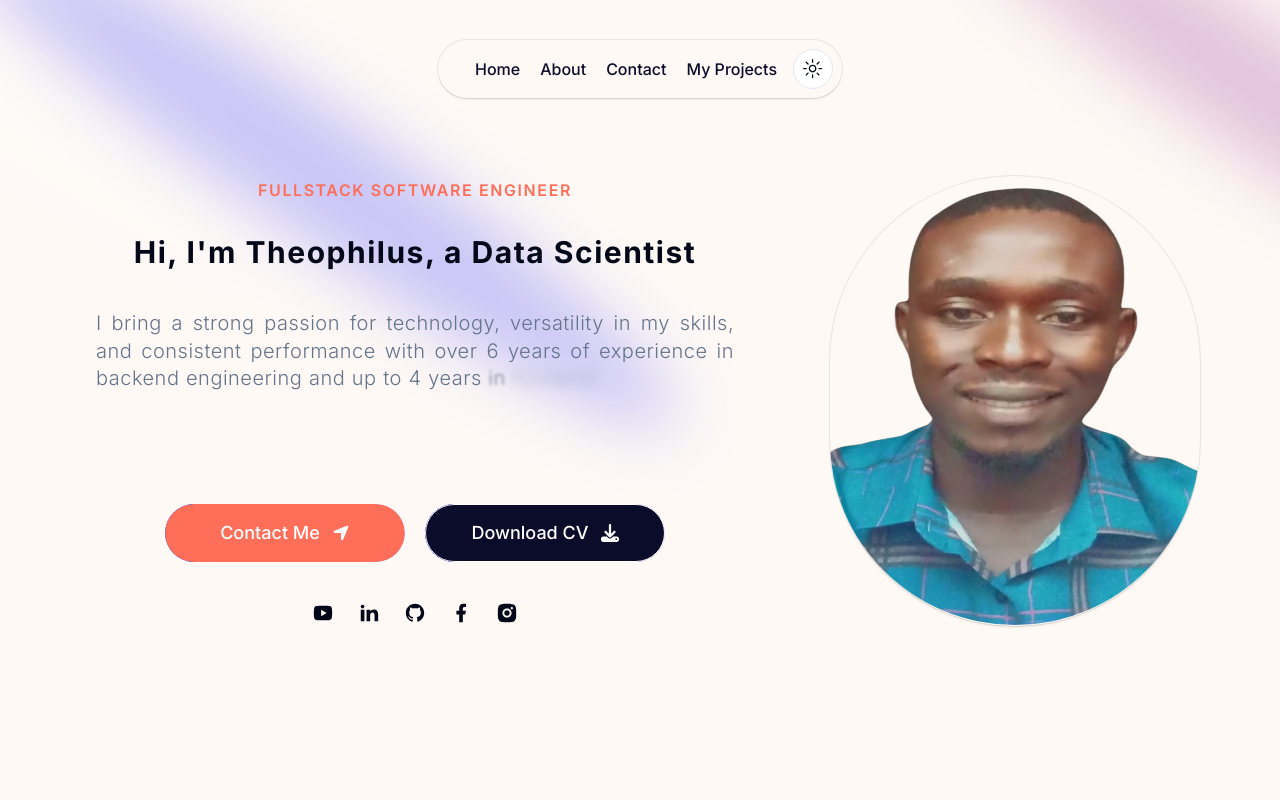
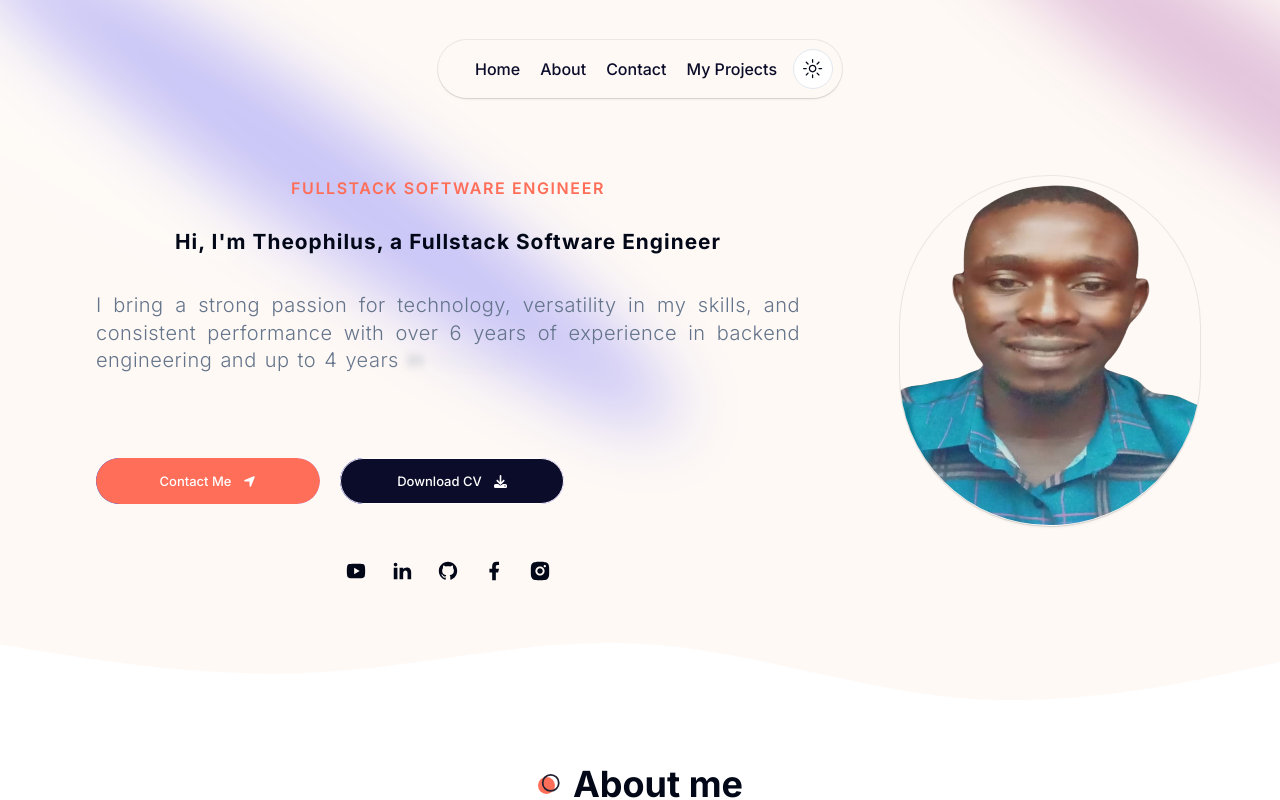
Before and after one commit to TheSoftNode/personal-portfolio, a Next.js app: page / in a window 1280 px wide. Shown: the top 800 px of the page. Built offline with nearby package versions, Linux system fonts and the light colour scheme.

Commit message:
Further styles to adapter to different screens

```diff
--- a/app/globals.css
+++ b/app/globals.css
@@ -64,6 +64,7 @@
   * {
     @apply border-border;
   }
+
   body {
     @apply bg-background text-foreground;
   }
@@ -73,7 +74,7 @@
   }
 
   .h1 {
-    @apply text-[16px] leading-[20px] xlg:text-[220%] xlg:leading-[65px] md:text-3xl xl:text-[65px] xl:leading-[78px]  font-bold;
+    @apply text-[16px] md:text-[120%] leading-[20px] xlg:text-[160%] xlg:leading-[65px] lgm:text-[130%] lg:text-[110%] xl:text-[180%] xl:leading-[78px] font-bold;
   }
 
   .section-title {
--- a/components/Hero.tsx
+++ b/components/Hero.tsx
@@ -3,8 +3,6 @@ import MagicButton from './ui/MagicButton';
 import { Spotlight } from './ui/Spotlight'
 import { TextGenerateEffect } from './ui/text-generate-effect';
 import Socials from './Socials';
-import { RiBriefcase4Fill, RiTeamFill, RiTodoFill } from 'react-icons/ri';
-import Badge from './Badge';
 import DevImg from './DevImg';
 
 type Props = {}
@@ -14,7 +12,7 @@ const words = `I bring a strong passion for technology, versatility in my skills
 const Hero = (props: Props) =>
 {
     return (
-        <div className='py-24  dark:lg:h-[820px] lg:h-[890px] xl:h-[930px] dark:xl:h-[930px] md:h-[850px] dark:md:h-[760px] dark:xm:h-[900px] xm:h-[970px] sm:h-[920px] dark:sm:h-[810px] h-[1030px] dark:h-[970px] lg:px-10 w-full bg-hero bg-no-repeat bg-bottom bg-cover dark:bg-none'>
+        <div className='py-24 dark:lg:h-[700px] lg:h-[740px] xlg:h-[750px] dark:xlg:h-[680px] lgm:h-[700px] dark:lgm:h-[650px] xl:h-[930px] dark:xl:h-[850px] md:h-[750px] dark:md:h-[670px] dark:xm:h-[700px] xm:h-[750px] sm:h-[720px] dark:sm:h-[680px] h-[780px] dark:h-[730px] lg:px-10 w-full bg-hero bg-no-repeat bg-bottom bg-cover dark:bg-none'>
             <div>
                 <Spotlight className="-top-40 -left-10
                 md:-left-32 md:-top-20 h-screen" fill="white" />
@@ -24,33 +22,23 @@ const Hero = (props: Props) =>
                 w-[50vw]" fill="blue" />
             </div>
 
-            {/* <div className="h-[84vh] pb-16 w-full dark:bg-black-100 bg-[#fef9f5]
-            dark:bg-grid-white/[0.3] bg-grid-black/[0.2]
-            flex items-center justify-center absolute top-0 left-0 "> */}
-            {/* Radial gradient for the container to give a faded look */}
-            {/* <div className="absolute pointer-events-none
-                inset-0 flex items-center justify-center
-                dark:bg-black-100 bg-[#fef9f5]
-                [mask-image:radial-gradient(ellipse_at_center,
-                transparent_20%,black)]" /> */}
-            {/* </div> */}
 
-            <div className="flex justify-center lg:justify-between gap-x-20  relative sm:px-14 my-20 z-10">
-                <div className="max-w-[89vw] md:max-w-2xl lg:max-w-[55vw]
+            <div className="flex justify-center lg:justify-between gap-x-20  relative md:px-14 my-20 z-10">
+                <div className="max-w-[88vw] md:max-w-[95vw] lg:max-w-[55vw]
                 flex flex-col items-center justify-center">
                     <h2 className="uppercase tracking-widest
-                    text-md font-semibold mb-8 text-center max-w-80 text-[#FE6E58]">
+                    text-md xl:text-2xl font-semibold mb-8 text-center max-w-[22rem] text-[#FE6E58]">
                         FullStack Software Engineer
                     </h2>
 
                     <p className="h1 text-center md:tracking-wider mb-6 dark:text-white">
                         {/* <p className="text-center md:tracking-wider mb-4
                     text-sm md:text-lg lg:text-2xl"> */}
-                        Hi, I&apos;m Theophilus, a Data Scientist
+                        Hi, I&apos;m Theophilus, a Fullstack Software Engineer
                     </p>
 
                     <TextGenerateEffect
-                        className="text-justify text-[12px] md:text-[16px] lg:text-xl leading-[20px] subtitle  mb-7 md:mb-0"
+                        className="text-justify xm:text-[110%] sm:text-[120%]  md:text-[150%] lg:text-xl xl:text-[180%] leading-[20px] subtitle  mb-7 md:mb-0"
                         words={words}
                     />
 
@@ -59,13 +47,13 @@ const Hero = (props: Props) =>
                         Hi, I&apos;m Theophilus, a Fullstack Software Engineer
                     </p> */}
 
-                    <div className="flex gap-5 mb-10">
+                    <div className="flex gap-5 mb-10 lg:w-full">
                         <a href="#about">
                             <MagicButton
                                 title="Contact Me"
                                 icon={<FaLocationArrow />}
                                 position="right"
-                                otherClasses="bg-[#FE6E58]"
+                                otherClasses="bg-[#FE6E58] hover:bg-[#D04F4A]"
                             />
                         </a>
                         <a href="#about">
@@ -73,59 +61,26 @@ const Hero = (props: Props) =>
                                 title="Download CV"
                                 icon={<FaDownload />}
                                 position="right"
-                                otherClasses="bg-black-100 border border-white"
+                                otherClasses="bg-black-100 border border-white hover:bg-[#03062B]"
                             />
                         </a>
                     </div>
 
                     {/* Socials */}
                     <Socials
-                        containerStyles="flex gap-x-6 mx-auto xl:mx-0 "
+                        containerStyles="flex w-full justify-center gap-x-6 mx-auto xl:mx-0 mt-4 md:mb-2"
                         iconStyles="text-foreground text-[22px] hover:text-[#FE6E58] transition-all"
                     />
                 </div>
 
                 <div className="hidden lg:flex relative">
-                    {/* Badge */}
-                    {/* <Badge
-                        containerStyles="absolute top-[20%] -left-[5rem]"
-                        icon={<RiBriefcase4Fill />}
-                        endCountNum={3}
-                        badgeText="Years of experience"
-                    /> */}
 
-                    {/* Badge2 */}
-                    {/* <Badge
-                        containerStyles="absolute top-[70%] -left-[1rem]"
-                        icon={<RiTeamFill />}
-                        endCountNum={6}
-                        badgeText="Happy Clients"
-                        endCountText="k"
-                    /> */}
-
-                    {/* Badge3 */}
-                    {/* <Badge
-                        containerStyles="absolute top-[63%] -right-8"
-                        icon={<RiTodoFill />}
-                        endCountNum={6}
-                        badgeText="Finished Projects"
-                        endCountText="k"
-                    /> */}
-                    {/* <div className="bg-hero_shape2_light dark:bg-hero_shape2_dark w-[500px] h-[400px] bg-no-repeat absolute -top-1 -right-2"></div> */}
                     <DevImg
-                        containerStyles=" w-[370px] h-[450px] xl:w-[500px] xl:h-[600px] relative pt-20 "
+                        containerStyles=" w-[300px] h-[350px] xlg:w-[400px] xlg:h-[450px] xl:w-[500px] xl:h-[600px] relative pt-0 "
                         imgSrc="/hero/theo2-removebg.png"
                         imgStyles="border-b relative w-[370px] h-[400px]  border-transparent ml-4 dark:border-white/[0.2] rounded-full dark:bg-black-100 bg-[#fef9f5] shadow-[0px_2px_3px_-1px_rgba(0,0,0,0.1),0px_1px_0px_0px_rgba(25,28,33,0.02),0px_0px_0px_1px_rgba(25,28,33,0.08)] items-center justify-center"
                     />
-                    {/* <Image
-                        src="/hero/theo2-removebg.png"
-                        width={350}
-                        height={380}
-                        alt="Picture of the author"
-                        // objectFit="cover"
-                        className="border-b rounded-full"
-                        // className="border-b relative w-[350px] h-[380px] border-transparent ml-5 dark:border-white/[0.2] rounded-full dark:bg-black-100 bg-[#fef9f5] shadow-[0px_2px_3px_-1px_rgba(0,0,0,0.1),0px_1px_0px_0px_rgba(25,28,33,0.02),0px_0px_0px_1px_rgba(25,28,33,0.08)] z-[5000] items-center justify-center"
-                    /> */}
+
                 </div>
 
             </div>
--- a/components/ui/MagicButton.tsx
+++ b/components/ui/MagicButton.tsx
@@ -17,11 +17,11 @@ const MagicButton: FC<Props> = ({
 }) =>
 {
     return (
-        <button className="relative inline-flex sm:h-[3.6rem] h-[2.7rem] w-full overflow-hidden
-        rounded-full p-[0px] focus:outline-none md:w-60 md:mt-10">
+        <button className="relative inline-flex sm:h-[2.9rem] h-[2.7rem] w-[8.8rem] overflow-hidden
+        rounded-full  focus:outline-none sm:w-[14rem]  xm:w-[9rem]  md:mt-10">
             <span className="absolute inset-[-1000%] animate-[spin_2s_linear_infinite] bg-[conic-gradient(from_90deg_at_50%_50%,#E2CBFF_0%,#393BB2_50%,#E2CBFF_100%)]" />
             <span className={`inline-flex h-full w-full cursor-pointer items-center justify-center rounded-full
-             sm:text-lg text-[13px] leading-[20px] font-medium text-white backdrop-blur-3xl gap-3 sm:gap-3 sm:px-4 px-2
+             sm:text-md text-[13px] leading-[20px] font-medium text-white backdrop-blur-3xl gap-3 sm:gap-3 px-2
                 ${otherClasses}`}
             >
                 {position === "left" && icon}
--- a/tailwind.config.ts
+++ b/tailwind.config.ts
@@ -27,11 +27,12 @@ const config = {
     },
     screens: {
       xs: "200px",
-      xm: "350px",
+      xm: "400px",
       sm: "540px",
       // sm: "640px",
       md: "768px",
-      lg: "1100px",
+      lg: "1024px",
+      lgm: "1206px",
       xlg: "1400px",
       xl: "1500px",
     },
```
